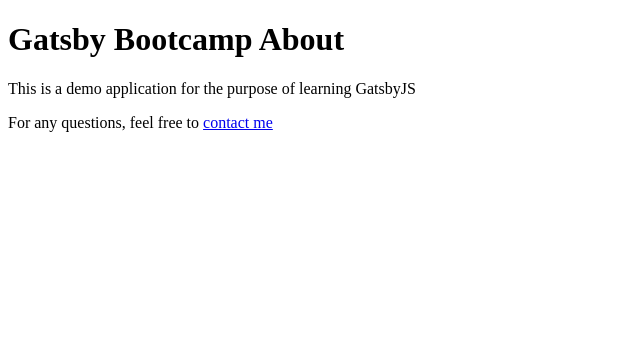
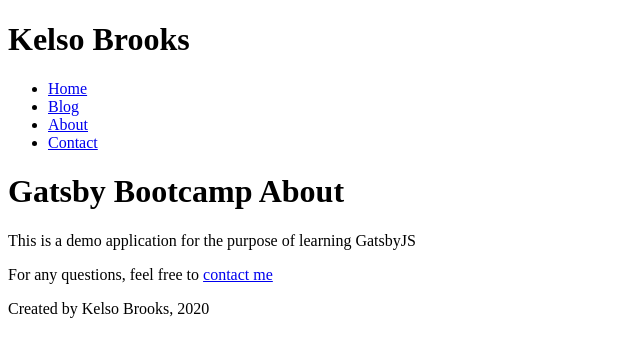
Before and after one commit to graemebrooks/gatsby-demo, a Gatsby site: page /about in a window 1280 px wide. Shown: the whole page, without its empty margins (0-640 px from the left). Built offline with nearby package versions, Linux system fonts and the light colour scheme; Gatsby itself is replaced by a stand-in of ours.

Commit message:
adds header and footer components

```diff
--- /dev/null
+++ b/src/components/footer.js
@@ -0,0 +1,11 @@
+import React from 'react';
+
+const Footer = () => {
+	return (
+		<footer>
+			<p>Created by Kelso Brooks, 2020</p>
+		</footer>
+	);
+};
+
+export default Footer;
--- /dev/null
+++ b/src/components/header.js
@@ -0,0 +1,28 @@
+import React from 'react';
+import { Link } from 'gatsby';
+
+const Header = () => {
+	return (
+		<header>
+			<h1>Kelso Brooks</h1>
+			<nav>
+				<ul>
+					<li>
+						<Link to="/">Home</Link>
+					</li>
+					<li>
+						<Link to="/blog">Blog</Link>
+					</li>
+					<li>
+						<Link to="/about">About</Link>
+					</li>
+					<li>
+						<Link to="/contact">Contact</Link>
+					</li>
+				</ul>
+			</nav>
+		</header>
+	);
+};
+
+export default Header;
--- a/src/pages/about.js
+++ b/src/pages/about.js
@@ -1,16 +1,21 @@
 import React from 'react';
 import { Link } from 'gatsby';
 
-const AboutPAge = () => {
+import Footer from '../components/footer';
+import Header from '../components/header';
+
+const AboutPage = () => {
 	return (
 		<div>
+			<Header />
 			<h1>Gatsby Bootcamp About</h1>
 			<p>This is a demo application for the purpose of learning GatsbyJS</p>
 			<p>
 				For any questions, feel free to <Link to="/contact">contact me</Link>
 			</p>
+			<Footer />
 		</div>
 	);
 };
 
-export default AboutPAge;
+export default AboutPage;
--- a/src/pages/blog.js
+++ b/src/pages/blog.js
@@ -1,10 +1,15 @@
 import React from 'react';
+
+import Footer from '../components/footer';
+import Header from '../components/header';
 
 const BlogPage = () => {
 	return (
 		<div>
+			<Header />
 			<h1>Blog</h1>
 			<p>Posts will show up here later on</p>
+			<Footer />
 		</div>
 	);
 };
--- a/src/pages/index.js
+++ b/src/pages/index.js
@@ -1,14 +1,19 @@
 import React from 'react';
 import { Link } from 'gatsby';
+
+import Footer from '../components/footer';
+import Header from '../components/header';
 
 const IndexPage = () => {
 	return (
 		<div>
+			<Header />
 			<h1>Aloha</h1>
 			<h2>I'm Kelso, I live in ATX!</h2>
 			<p>
 				Need a developer? <Link to="/contact">Contact me.</Link>
 			</p>
+			<Footer />
 		</div>
 	);
 };
```
Also changed, not shown: src/pages/contact.js (+8 -1 lines).
